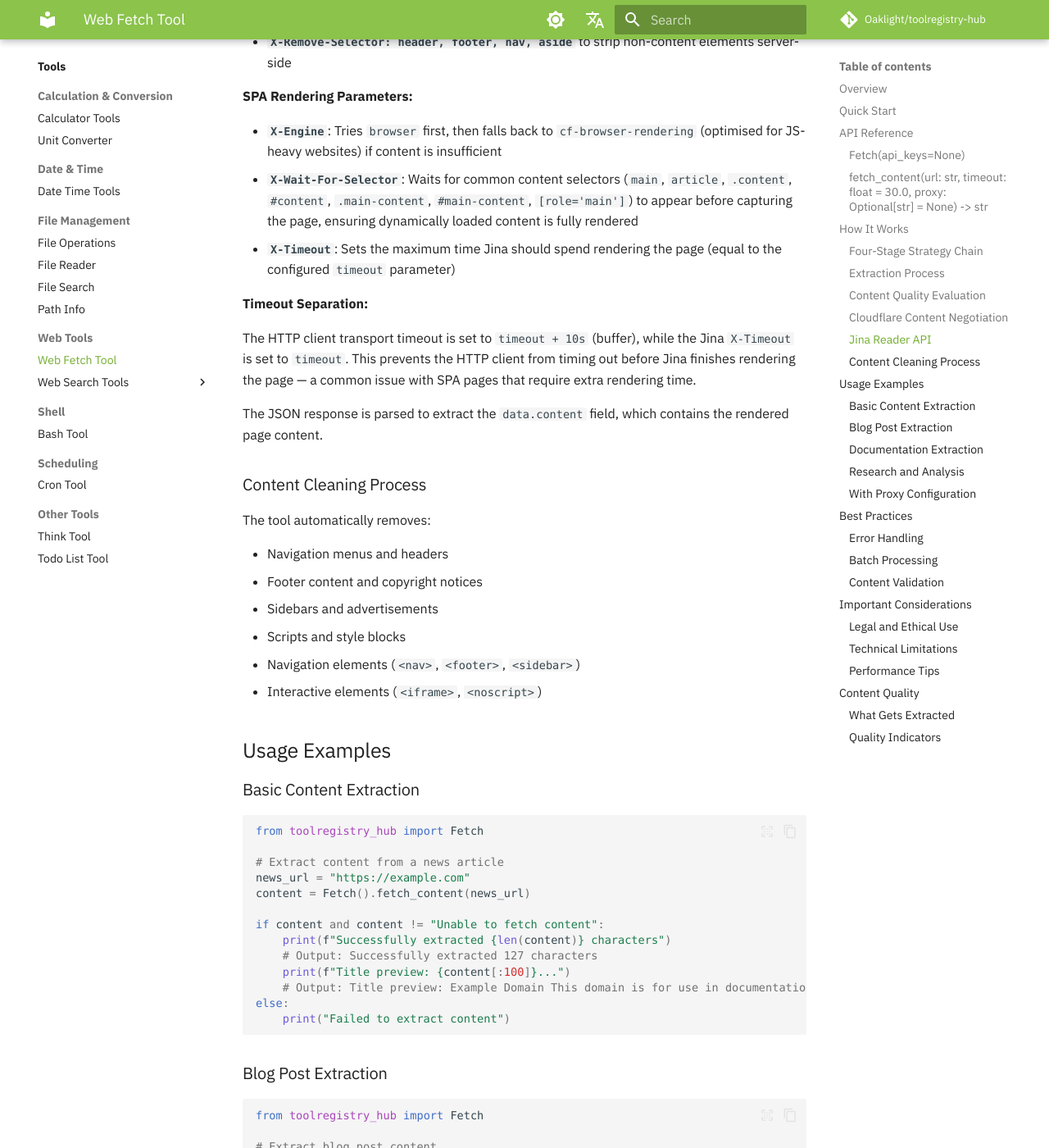
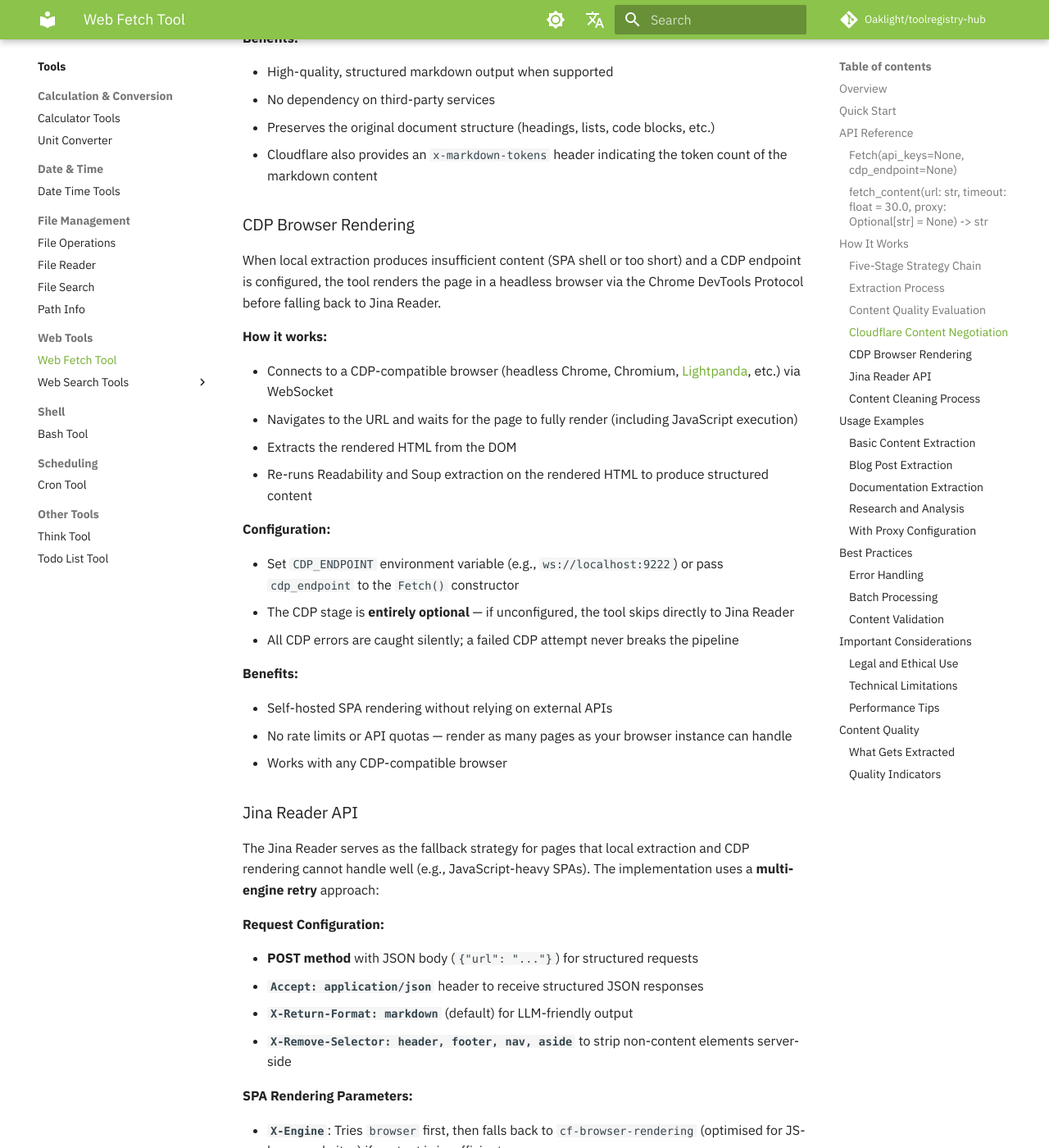
Before and after one commit to Oaklight/toolregistry-hub, an MkDocs documentation site: the page built from docs/tools/websearch/web_fetch_tool.md, in a window 1280 px wide and 1400 px high, scrolled down 5572 px. Shown: the whole window at 82% size. Built offline with MkDocs 1.6.1 and Material for MkDocs 9.7.7, drawn with Linux system fonts in a browser that asks for light colours; some web fonts are replaced; comment, search, counter and statistics services are not loaded; some of the changed text lies outside the part shown.

Commit message:
docs: document CDP browser rendering stage in fetch tool

```diff
--- a/docs/tools/websearch/web_fetch_tool.md
+++ b/docs/tools/websearch/web_fetch_tool.md
@@ -8,13 +8,13 @@
 
 # Web Fetch Tool
 
-The Web Fetch tool provides intelligent webpage content extraction from URLs. It uses a four-stage strategy chain — Cloudflare Content Negotiation, Readability extraction, zerodep soup parsing, and Jina Reader API — with **content quality evaluation** and **smart fallback** to extract clean, readable content from webpages while handling various website structures and formats, including JavaScript-heavy Single Page Applications (SPAs).
+The Web Fetch tool provides intelligent webpage content extraction from URLs. It uses a five-stage strategy chain — Cloudflare Content Negotiation, Readability extraction, zerodep soup parsing, CDP Browser Rendering, and Jina Reader API — with **content quality evaluation** and **smart fallback** to extract clean, readable content from webpages while handling various website structures and formats, including JavaScript-heavy Single Page Applications (SPAs).
 
 ## Overview
 
 The Fetch class offers robust webpage content extraction:
 
-- **Four-Stage Strategy Chain**: Cloudflare Content Negotiation → Readability extraction → Soup parsing → Jina Reader API
+- **Five-Stage Strategy Chain**: Cloudflare Content Negotiation → Readability extraction → Soup parsing → CDP Browser Rendering → Jina Reader API
 - **Content Quality Evaluation**: Detects SPA shell pages and insufficient content, triggering automatic fallback
 - **Smart Fallback with Low-Quality Recovery**: If Jina Reader also fails, returns local low-quality content as a last resort (better than nothing)
 - **Content Cleaning**: Removes navigation, ads, and unnecessary elements
@@ -47,13 +47,14 @@
 
 ## API Reference
 
-### `Fetch(api_keys=None)`
+### `Fetch(api_keys=None, cdp_endpoint=None)`
 
 Initialize the Fetch content extractor.
 
 **Parameters:**
 
 - `api_keys` (str, optional): Comma-separated Jina API keys. Falls back to `JINA_API_KEY` environment variable. When set, requests to Jina Reader include an `Authorization: Bearer <key>` header with round-robin key rotation.
+- `cdp_endpoint` (str, optional): WebSocket URL of a CDP-compatible browser (e.g., `ws://localhost:9222`). Falls back to `CDP_ENDPOINT` environment variable. When set, enables the CDP Browser Rendering stage for SPA content extraction.
 
 ### `fetch_content(url: str, timeout: float = 30.0, proxy: Optional[str] = None) -> str`
 
@@ -75,16 +76,17 @@
 
 ## How It Works
 
-### Four-Stage Strategy Chain
+### Five-Stage Strategy Chain
 
-The Web Fetch tool uses a four-stage extraction approach with **content quality evaluation** at each step:
+The Web Fetch tool uses a five-stage extraction approach with **content quality evaluation** at each step:
 
 1. **Cloudflare Content Negotiation**: Zero-cost attempt to get markdown directly from the origin server
 2. **Readability Extraction**: Mozilla Readability-style article scoring to identify and extract main content
 3. **Soup Parsing**: Lightweight HTML parsing with CSS selector fallback using zerodep soup (zero external dependencies)
-4. **Jina Reader (Fallback)**: External API with multi-engine retry (`browser` → `cf-browser-rendering`) for JavaScript rendering (SPA support)
+4. **CDP Browser Rendering**: Self-hosted headless browser rendering via Chrome DevTools Protocol for SPA pages (requires `CDP_ENDPOINT` configuration)
+5. **Jina Reader (Fallback)**: External API with multi-engine retry (`browser` → `cf-browser-rendering`) for JavaScript rendering (SPA support)
 
-The tool fetches the raw HTML once and reuses it for both Readability and Soup extraction. It compares the results from both local strategies and picks the better one before deciding whether to fall back to Jina Reader.
+The tool fetches the raw HTML once and reuses it for both Readability and Soup extraction. It compares the results from both local strategies and picks the better one. If local extraction is insufficient and a CDP endpoint is configured, the tool renders the page in a headless browser and re-extracts content from the rendered HTML. If CDP is unavailable or still produces insufficient content, it falls back to Jina Reader.
 
 ### Extraction Process
 
@@ -97,7 +99,12 @@
     C --> E[Soup Extraction]
     D & E --> F{Pick Best Local Result}
     F -->|Sufficient quality| Z
-    F -->|Too short or SPA shell| G[Jina Reader - browser engine]
+    F -->|Too short or SPA shell| CDP{CDP Endpoint configured?}
+    CDP -->|Yes| CDP1[CDP Browser Rendering]
+    CDP1 --> CDP2[Re-extract with Readability + Soup]
+    CDP2 -->|Sufficient quality| Z
+    CDP2 -->|Insufficient| G[Jina Reader - browser engine]
+    CDP -->|No| G
     G -->|Good content| Z
     G -->|Insufficient content| G2[Jina Reader - cf-browser-rendering engine]
     G2 -->|Good content| Z
@@ -152,9 +159,32 @@
 - Preserves the original document structure (headings, lists, code blocks, etc.)
 - Cloudflare also provides an `x-markdown-tokens` header indicating the token count of the markdown content
 
+### CDP Browser Rendering
+
+When local extraction produces insufficient content (SPA shell or too short) and a CDP endpoint is configured, the tool renders the page in a headless browser via the Chrome DevTools Protocol before falling back to Jina Reader.
+
+**How it works:**
+
+- Connects to a CDP-compatible browser (headless Chrome, Chromium, [Lightpanda](https://github.com/nichochar/lightpanda), etc.) via WebSocket
+- Navigates to the URL and waits for the page to fully render (including JavaScript execution)
+- Extracts the rendered HTML from the DOM
+- Re-runs Readability and Soup extraction on the rendered HTML to produce structured content
+
+**Configuration:**
+
+- Set `CDP_ENDPOINT` environment variable (e.g., `ws://localhost:9222`) or pass `cdp_endpoint` to the `Fetch()` constructor
+- The CDP stage is **entirely optional** — if unconfigured, the tool skips directly to Jina Reader
+- All CDP errors are caught silently; a failed CDP attempt never breaks the pipeline
+
+**Benefits:**
+
+- Self-hosted SPA rendering without relying on external APIs
+- No rate limits or API quotas — render as many pages as your browser instance can handle
+- Works with any CDP-compatible browser
+
 ### Jina Reader API
 
-The Jina Reader serves as the fallback strategy for pages that local extraction cannot handle well (e.g., JavaScript-heavy SPAs). The implementation uses a **multi-engine retry** approach:
+The Jina Reader serves as the fallback strategy for pages that local extraction and CDP rendering cannot handle well (e.g., JavaScript-heavy SPAs). The implementation uses a **multi-engine retry** approach:
 
 **Request Configuration:**
 
@@ -408,7 +438,7 @@
 
 ### Technical Limitations
 
-- **JavaScript-heavy sites**: Handled via Jina Reader's multi-engine retry (`browser` → `cf-browser-rendering`) with `X-Wait-For-Selector` for dynamic content, but some complex SPAs may still not render fully
+- **JavaScript-heavy sites**: Handled via CDP Browser Rendering (self-hosted) or Jina Reader's multi-engine retry (`browser` → `cf-browser-rendering`) with `X-Wait-For-Selector` for dynamic content, but some complex SPAs may still not render fully
 - **Authentication**: Cannot access password-protected content
 - **Large files**: Very large pages may timeout or be truncated
 - **Complex layouts**: Some sites may require custom parsing
```
Also changed, not shown: docs/docker.md (+2 -0 lines), docs/library.md (+1 -0 lines), docs/server.md (+1 -0 lines).
